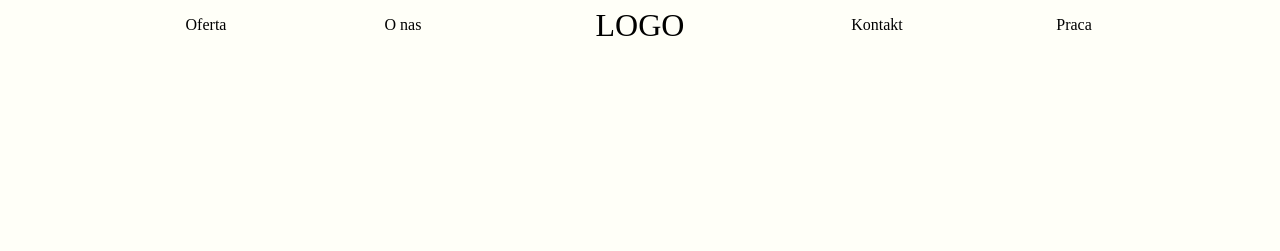
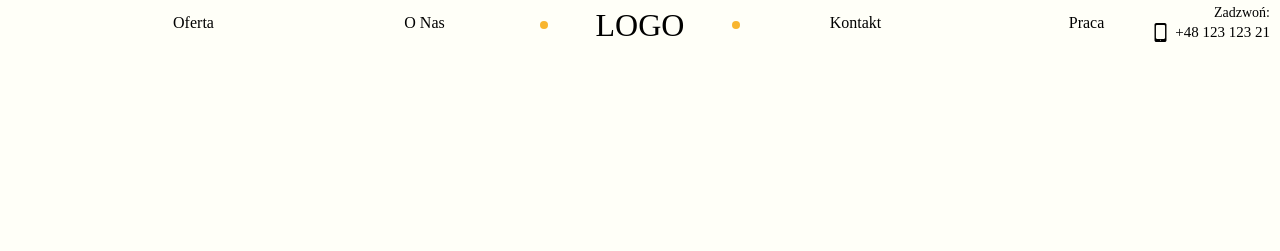
Before and after one commit to pabichw/racuszek, a Gatsby site: page / in a window 1280 px wide. Shown: the top 251 px of the page. Built offline with nearby package versions, Linux system fonts and the light colour scheme; Gatsby itself is replaced by a stand-in of ours.

Commit message:
main page - wip 2

```diff
--- a/gatsby-config.js
+++ b/gatsby-config.js
@@ -11,6 +11,7 @@ module.exports = {
       },
     },
     `gatsby-plugin-styled-components`,
-    `gatsby-plugin-preload-fonts`
+    `gatsby-plugin-preload-fonts`,
+    `gatsby-plugin-anchor-links`,
   ]
 }
--- a/package.json
+++ b/package.json
@@ -23,10 +23,12 @@
   "dependencies": {
     "babel-plugin-styled-components": "^1.11.1",
     "gatsby": "^2.25.2",
+    "gatsby-plugin-anchor-links": "^1.2.0",
     "gatsby-plugin-preload-fonts": "^1.2.30",
     "gatsby-plugin-styled-components": "^3.3.14",
     "gatsby-plugin-web-font-loader": "^1.0.4",
     "react": "^17.0.1",
+    "react-burger-menu": "^2.9.0",
     "react-dom": "^17.0.1",
     "react-reveal": "^1.2.2",
     "styled-components": "^5.2.1"
--- a/src/components/Logo.jsx
+++ b/src/components/Logo.jsx
@@ -15,6 +15,25 @@ const Content = styled.div`
   text-align: center;
   font-family: LilyScriptOne;
   font-size: 32px;
+
+  &::after {
+    content: '';
+    position: absolute;
+    width: 8px;
+    height: 8px;
+    border-radius: 50%;
+    left: 0;
+    background: var(--primary);
+  }
+  &::before {
+    content: '';
+    position: absolute;
+    width: 8px;
+    height: 8px;
+    border-radius: 50%;
+    right: 0;
+    background: var(--primary);
+  }
 `
 
 export default Logo;
--- a/src/components/TopBar.jsx
+++ b/src/components/TopBar.jsx
@@ -1,27 +1,98 @@
 import React from 'react';
 import styled from 'styled-components';
 import Logo from '../components/Logo';
-import {BREAKPOINTS, NAV} from '../utils/styling';
+import {animateUnderlineHover, BREAKPOINTS, NAV} from '../utils/styling';
 import Fade from 'react-reveal/Fade';
+import { slide as Menu } from 'react-burger-menu'
+import {AnchorLink} from "gatsby-plugin-anchor-links";
+
+const CallUs = () => (
+  <CallWrapper>
+    <Fade right>
+    <CallText>Zadzwoń:</CallText>
+    <PhoneWrap>
+      <PhoneIcon src={'images/phone.svg'}/>
+      <PhoneNumber href="tel:+48 123 123 21" >+48 123 123 21</PhoneNumber>
+    </PhoneWrap>
+    </Fade>
+  </CallWrapper>
+)
+
+const CallWrapper = styled.div`
+  position: fixed;
+  right: 10px;
+  top: 5px;
+  text-align: right;
+`;
+
+const CallText = styled.p`
+  font-size: 14px;
+  font-family: MontserratBold;
+`;
+
+const PhoneWrap = styled.div`
+  display: flex;
+  align-items: center;
+  justify-content: space-between;
+`
+
+const PhoneIcon = styled.img`
+  height: 1.2em;
+  margin-right: 5px;
+`;
+
+const PhoneNumber = styled.a`
+  color: #000;
+  line-height: 1.5em;
+  text-decoration: none;
+  font-size: 15px;
+`;
 
 const TopBar = () => {
   return (
+    <>
       <Content>
         <Fade top>
           <Nav>
             <Options>
-            <Option>Oferta</Option>
-            <Option>O nas</Option>
+              <Option>
+                <AnchorLink to="#offer" title="Oferta"/>
+              </Option>
+              <Option>
+                <AnchorLink to="#about-us" title="O Nas"/>
+              </Option>
               <LogoWrapper>
                 <Logo/>
               </LogoWrapper>
-            <Option>Kontakt</Option>
-            <Option>Praca</Option>
+              <Option>
+                <AnchorLink to="#contact" title="Kontakt"/>
+              </Option>
+              <Option>
+                <AnchorLink to="#carrer" title="Praca"/>
+              </Option>
             </Options>
           </Nav>
         </Fade>
+        <CallUs/>
+      </Content>
+      <MobileToggle>
+        <Menu customBurgerIcon={ <BurgerIcon src={'images/menu.svg'} /> } width={ 280 } pageWrapId="page-wrap" >
+          <MobileOption>
+            <AnchorLink to="#offer" title="Oferta"/>
+          </MobileOption>
+          <MobileOption>
+            <AnchorLink to="#about-us" title="O Nas"/>
+          </MobileOption>
+          <MobileOption>
+            <AnchorLink to="#contact" title="Kontakt"/>
+          </MobileOption>
+          <MobileOption>
+            <AnchorLink to="#carrer" title="Praca"/>
+          </MobileOption>
+        </Menu>
+      </MobileToggle>
+    </>
 
-    </Content>
   );
 };
 
@@ -34,7 +105,25 @@ const Content = styled.div`
   left: 0;
   width: 100%;
   height: ${NAV.height};
+`;
 
+const MobileToggle = styled.div`
+  position: fixed;
+  top: 8px;
+  left: 14px;
+  width: 38px;
+  height: 38px;
+  z-index: 999;
+
+  display: none;
+  @media screen and (max-width: ${BREAKPOINTS.TABLET}) {
+    display: block;
+  }
+`
+
+const BurgerIcon = styled.img`
+  width: 28px;
+  height: 28px;
 `
 
 const Nav = styled.nav`
@@ -46,22 +135,45 @@ const Options = styled.ul`
   display: flex;
   justify-content: center;
   align-items: center;
+
+  @media screen and (max-width: ${BREAKPOINTS.TABLET}) {
+    & > li {
+      display: none;
+    }
+  }
 `
 
 const Option = styled.li`
-  width: 197px;
+  position: relative;
+  min-width: 231px;
   text-align: center;
+  height: 23px;
 
+  & > a {
     font-family: MontserratBold;
     font-size: 16px;
-
+    color: #000;
+    text-decoration: none;
     @media screen and (max-width: ${BREAKPOINTS.TABLET}) {
       width: 100px;
     }
+
+    ${animateUnderlineHover({color: 'var(--primary)', width: '60%'})
+  }
 `
 
+const MobileOption = styled.li`
+  & > a {
+    display: block;
+    text-decoration: none;
+    color: #fff;
+    margin-bottom: 8px;
+    font-size: 32px;
+  }
+`;
+
 const LogoWrapper = styled.div`
-  width: 277px;
+  width: 200px;
   position: relative;
   &:after {
     content: '',
--- a/src/components/layout.jsx
+++ b/src/components/layout.jsx
@@ -1,13 +1,18 @@
 import React from 'react';
+import styled from 'styled-components';
 import GlobalStyle from "./__globalStyles";
 import TopBar from "./TopBar";
 
 export default function Layout({ children }) {
   return (
-    <>
+    <Wrap id='page-wrap'>
       <GlobalStyle />
         <TopBar/>
         {children}
-    </>
+    </Wrap>
   )
 }
+
+const Wrap = styled.div`
+  width: 100vw;
+`
--- a/src/pages/index.jsx
+++ b/src/pages/index.jsx
@@ -45,6 +45,7 @@ const Content = styled.header`
 
   @media screen and (max-width: ${BREAKPOINTS.MOBILE}) {
     flex-direction: column;
+    margin-top: 3r5px;
   }
 `;
 
@@ -68,6 +69,8 @@ const Title = styled.h1`
 
   @media screen and (max-width: ${BREAKPOINTS.MOBILE}) {
     text-align: center;
+    font-size: 32px;
+
   }
 `
 
@@ -79,6 +82,9 @@ const Subtitle = styled.h3`
 
   @media screen and (max-width: ${BREAKPOINTS.MOBILE}) {
     text-align: center;
+    font-size: 12px;
+    margin-top: 8px;
+
   }
 `
 
@@ -113,5 +119,6 @@ const ButtonWrapper = styled.div`
 
   @media screen and (max-width: ${BREAKPOINTS.MOBILE}) {
     justify-content: center;
+    margin-top: 20px;
   }
 `;
--- a/src/utils/styling.js
+++ b/src/utils/styling.js
@@ -3,6 +3,47 @@ export const BREAKPOINTS = {
   MOBILE: '700px',
 }
 
+export const animateUnderlineHover = ({color, width}) => `
+
+    &:hover {
+    color: ${color};
+    }
+    &:focus, &:active {
+      color: ${color};
+    }
+
+    &::before {
+      content: '';
+      display: block;
+      position: absolute;
+      top: 100%;
+      left: calc((100% - ${width}) / 2);
+      height: 3px;
+      width: ${width};
+      border-radius: 1px;
+      background-color: ${color};
+      -webkit-transform-origin: left top;
+              transform-origin: left top;
+      -webkit-transform: scale(0, 1);
+              transform: scale(0, 1);
+      transition: color 0.1s, -webkit-transform 0.2s ease-out;
+      transition: color 0.1s, transform 0.2s ease-out;
+      transition: color 0.1s, transform 0.2s ease-out, -webkit-transform 0.2s ease-out;
+    }
+
+    &:active::before {
+      background-color: ${color};
+    }
+
+    &:hover::before,
+    &:focus::before {
+      -webkit-transform-origin: left top;
+              transform-origin: left top;
+      -webkit-transform: scale(1, 1);
+              transform: scale(1, 1);
+    }
+`
+
 export const NAV = {
   height: '50px',
 }
```
Also changed, not shown: static/images/menu.svg (added), static/images/phone.svg (added), static/images/smartphone.svg (added), 1 other file. Lines whose indentation alone changed are shown as unchanged.
